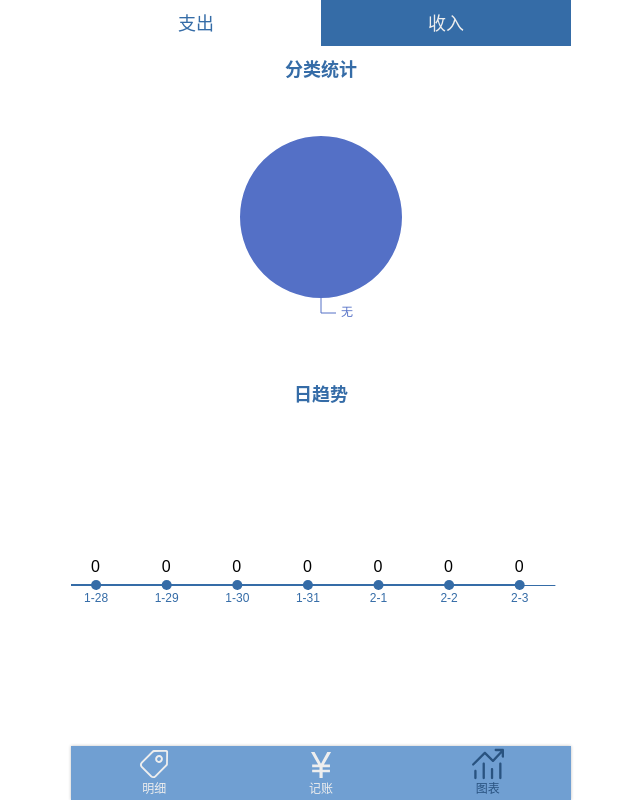
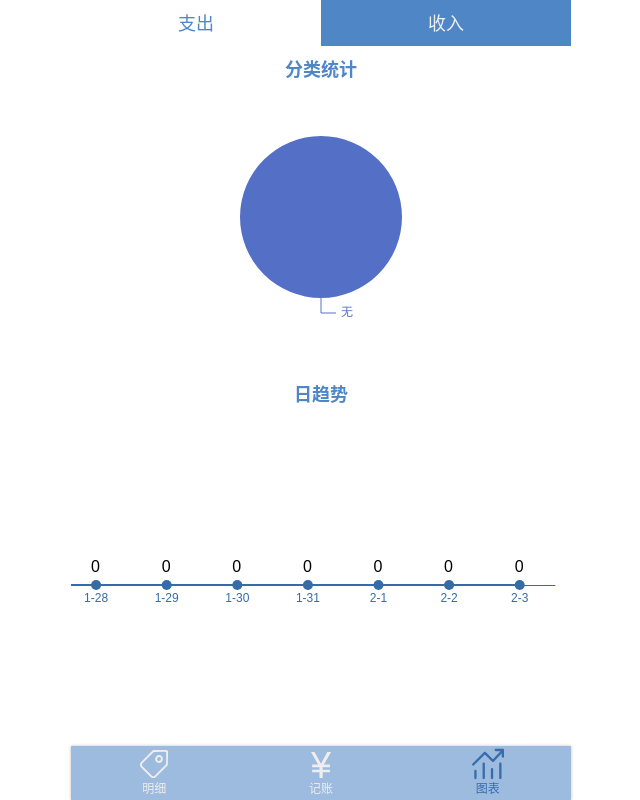
Before and after one commit to tq13111/bill, a Vue app: page /#/statistics in a window 1280 px wide. Shown: the whole page, without its empty margins (319-959 px from the left). Built offline with nearby package versions, Linux system fonts and the light colour scheme.

Commit message:
美化 Detail 页面

```diff
--- a/src/assets/style/helper.scss
+++ b/src/assets/style/helper.scss
@@ -19,4 +19,4 @@ $color-shadow: rgba(0, 0, 0, 0.25);
   box-shadow: inset 0 3px 3px -3px $color-shadow;
 }
 
-$mainBackground: #356ca7;
+$mainBackground: #4F86C6;
--- a/src/components/Nav.vue
+++ b/src/components/Nav.vue
@@ -4,11 +4,11 @@
       <Icon name="label"/>
       明细
     </router-link>
-    <router-link to="/Money" class="item" active-class="selected">
+    <router-link active-class="selected" class="item" to="/Money">
       <Icon name="money"/>
       记账
     </router-link>
-    <router-link to="/statistics" class="item" active-class="selected">
+    <router-link active-class="selected" class="item" to="/statistics">
       <Icon name="statistics"/>
       图表
     </router-link>
@@ -43,7 +43,6 @@
         width: 32px;
         height: 32px;
         color: #eee;
-
       }
     }
 
@@ -52,7 +51,6 @@
 
       .icon {
         color: darken($mainBackground, 10%);
-
       }
     }
   }
--- a/src/views/Detail.vue
+++ b/src/views/Detail.vue
@@ -9,7 +9,7 @@
             <span>{{ item.tag }}</span>
             <span class="notes">{{ item.notes }}</span>
             <Icon name="remove2" @click="()=>removeRecord(item.id)"/>
-            <span>￥{{ item.amount }}</span></li>
+            <span class="amount">￥{{ item.amount }}</span></li>
         </ul>
       </li>
     </ul>
@@ -124,6 +124,8 @@
     background: lighten($mainBackground, 20%);
     border-bottom: 1px solid #eee;
     color: #eee;
+    position: relative;
+
     @extend %item;
   }
 
@@ -133,7 +135,12 @@
     color: #ddd;
     font-size: 14px;
     overflow: auto;
-    max-width: 200px;
+    max-width: 160px;
+  }
+
+  .amount {
+    overflow: auto;
+    max-width: 52px;
   }
 
   .no-result {
@@ -147,6 +154,9 @@
     background: rgba(255, 0, 0, 0.1);
     border-radius: 50%;
     margin-right: 16px;
+    position: absolute;
+    right: 65px
   }
 
+
 </style>
```
